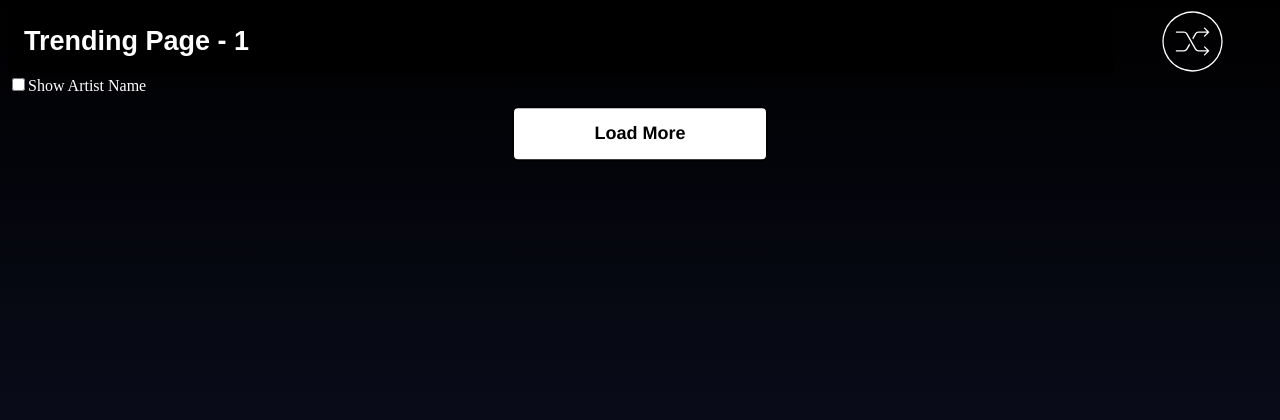
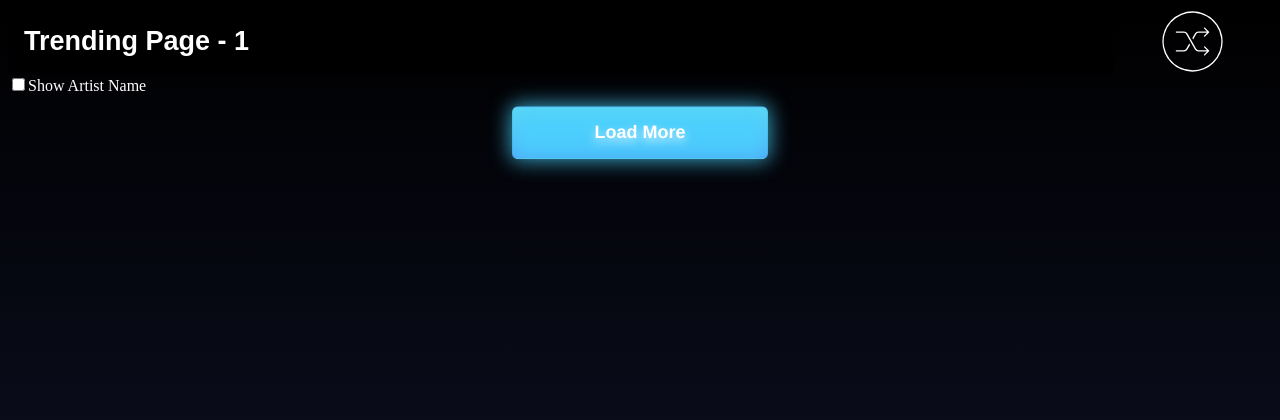
Before and after one commit to Pratham-Chauhan/Artstation-flask-app, a Flask app: page /1 in a window 1280 px wide. Shown: the top 420 px of the page. Run offline with Flask 3, Linux system fonts and the light colour scheme; data that the repository does not hold is empty; some libraries are stand-ins or nearby versions.

Commit message:
very huge and fantastic update!!
glow effect on loading button, and improved experience on main image
viewer: mouse hover to view the image in floating mode.

```diff
--- a/app.py
+++ b/app.py
@@ -21,7 +21,7 @@ def cache_artURL():
         executor.map(download_art, remaing_hsh)
 
 
-def Trending_Art_Extract(page_no):
+def Trending_Art_Extract(page_no: int):
     global refresh, art_urls, tdata
     art_urls = []
 
@@ -66,7 +66,7 @@ def Trending_Art_Extract(page_no):
     Thread(target=cache_artURL).start()
 
 
-def download_art(art_hash):
+def download_art(art_hash: str) -> list[str]:
     headers = {
         "User-Agent": "Mozilla/5.0 (Windows NT 10.0; Win64; x64; rv:109.0) Gecko/20100101 Firefox/113.0",
         "Accept": "text/html,application/xhtml+xml,application/xml;q=0.9,image/avif,image/webp,*/*;q=0.8",
@@ -84,6 +84,7 @@ def download_art(art_hash):
 
     cover_art = x2['cover_url']
     image_url = x2['assets'][0].get('image_url')
+
 
     # if cover_art == image_url:
     #     return [cover_art]
--- a/static/main_style.css
+++ b/static/main_style.css
@@ -41,6 +41,22 @@ body{
     background-attachment: fixed;
     background-size: 100% 96em;
 }
+
+/* body {
+    position: relative;
+  }
+
+  body::before {
+    content: "";
+    position: absolute;
+    top: 0;
+    left: 0;
+    width: 100%;
+    height: 100%;
+    background: linear-gradient(to bottom, black, #21295c);
+    background-size: 100% 96em;
+  }
+*/
 
 .blur_bg {
     width: 120%;
@@ -150,8 +166,7 @@ div.artist {
     padding-left: 46px;
     padding-right: 46px;
 }
-
-/* CSS */
+/* Original CSS */
 .loadmore {
     background: #fff;
     backface-visibility: hidden;
@@ -176,6 +191,7 @@ div.artist {
     padding: 0.875rem 1.125rem;
     position: relative;
     text-align: left;
+    text-shadow: 0px 1px 2px rgba(0,0,0,0.2);
     /* text-decoration: none; */
     transform: translateZ(0) scale(1);
     transition: transform 0.2s;
@@ -185,6 +201,7 @@ div.artist {
 
     animation: jump 0.5s infinite;
   }
+
 
   @keyframes jump {
     0% {
@@ -197,3 +214,85 @@ div.artist {
       transform: translateY(0);
     }
 }
+
+
+.loadmore {
+    background: linear-gradient(to bottom, #66D9EF, #4FA1F6);
+    color: #FFFFFF;
+
+    text-shadow: 0 0 10px rgba(0, 0, 0, 0.2);
+    border: 1px solid rgba(0, 0, 0, 0.1);
+  }
+
+/* .loadmore::after {
+content: "";
+position: absolute;
+top: 0;
+left: 0;
+width: 100%;
+height: 100%;
+background: linear-gradient(to bottom, #66D9EF, #4FA1F6);
+opacity: 0.5;
+filter: blur(10px);
+} */
+
+/* .loadmore {
+    background: linear-gradient(45deg, #ff6f61, #d943c4);
+    backface-visibility: hidden;
+    border-radius: 0.375rem;
+    border: none;
+    box-sizing: border-box;
+    color: #fff;
+    cursor: pointer;
+
+    display: flex;
+    width: 16rem;
+    margin: auto;
+    margin-top: 1.125rem;
+    justify-content: center;
+
+    font-family: Circular, Helvetica, sans-serif;
+    font-size: 1.125rem;
+    font-weight: 700;
+    line-height: 1.3;
+    padding: 0.875rem 1.125rem;
+    position: relative;
+    text-align: center;
+    transform: translateZ(0) scale(1);
+    transition: transform 0.2s, box-shadow 0.2s;
+
+    box-shadow: 0 4px 8px rgba(0, 0, 0, 0.3);
+}
+
+ */
+
+
+/* Glow effect */
+ .loadmore {
+    position: relative;
+
+  }
+
+  .glow {
+    position: absolute;
+    top: 0;
+    left: 0;
+    width: 100%;
+    height: 100%;
+    background: #44A4F7;
+    box-shadow: 0 0 10px #44A4F7;
+    opacity: 0.8;
+    filter: blur(10px) brightness(1.2) contrast(1.2);
+
+    transition: box-shadow 0.5s;
+
+  }
+
+  .loadmore-text {
+    position: relative;
+    color: #FFFFFF;
+    text-shadow: 0px 4px 10px rgb(255 255 255 / 79%);
+    font-size: 1.125rem;
+    font-weight: 700;
+    cursor: pointer;
+  }
--- a/static/viewer.css
+++ b/static/viewer.css
@@ -25,6 +25,7 @@ div.menu2 {
 
 #viewer {
     /*scale: 50%;*/
+    position: relative;
     transform-origin: top left;
     border: 3px groove #ccc;  /* Groove border with a light grey color */
     /*margin: 12px;*/
@@ -72,7 +73,6 @@ body {
     background-color: hsl(0 0% 93% / 1); /* #f0f0f0;  Light grey background */
     margin: 8px;
     transition: background-color 0.7s ease;
-
 }
 
 #title {
--- a/templates/home.html
+++ b/templates/home.html
@@ -65,7 +65,13 @@
             {% endfor %}
         </div>
     </div>
-    <div class="loadmore" onclick="loads()">Load More</div>
+
+    <div class="loadmore">
+        <div class="glow"></div>
+        <div class="loadmore-text" onclick="loads()">Load More</div>
+      </div>
+
+    <!-- <div class="loadmore" onclick="loads()">Load More</div> -->
 
     <script>
         // change color of like button to pink (enable)
@@ -75,6 +81,7 @@
                 opacity: "100%",
             });
         });
+
 
         // $(window).on('scroll', function() {
         //     var scrollPosition = $(window).scrollTop(); // Get the vertical scroll position
```
Also changed, not shown: templates/image_viewer.html (+123 -10 lines).
